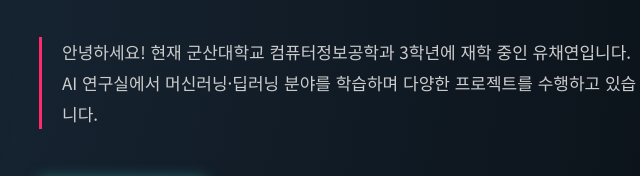
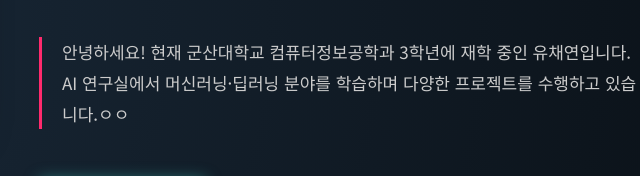
Before and after one commit to ycy040/ycy_web, a plain HTML site: page index.html in a window 1280 px wide. Shown: the part 372-548 px from the top of the page, 401-1041 px from the left. Drawn offline with Linux system fonts and the light colour scheme; no server answers.

```diff
--- a/index.html
+++ b/index.html
@@ -39,7 +39,7 @@
 
                 <p class="intro-text">
                     안녕하세요! 현재 군산대학교 컴퓨터정보공학과 3학년에 재학 중인 유채연입니다.<br>
-                    AI 연구실에서 머신러닝·딥러닝 분야를 학습하며 다양한 프로젝트를 수행하고 있습니다.
+                    AI 연구실에서 머신러닝·딥러닝 분야를 학습하며 다양한 프로젝트를 수행하고 있습니다.ㅇㅇ
                 </p>
 
                 <div class="btn-group">
```
